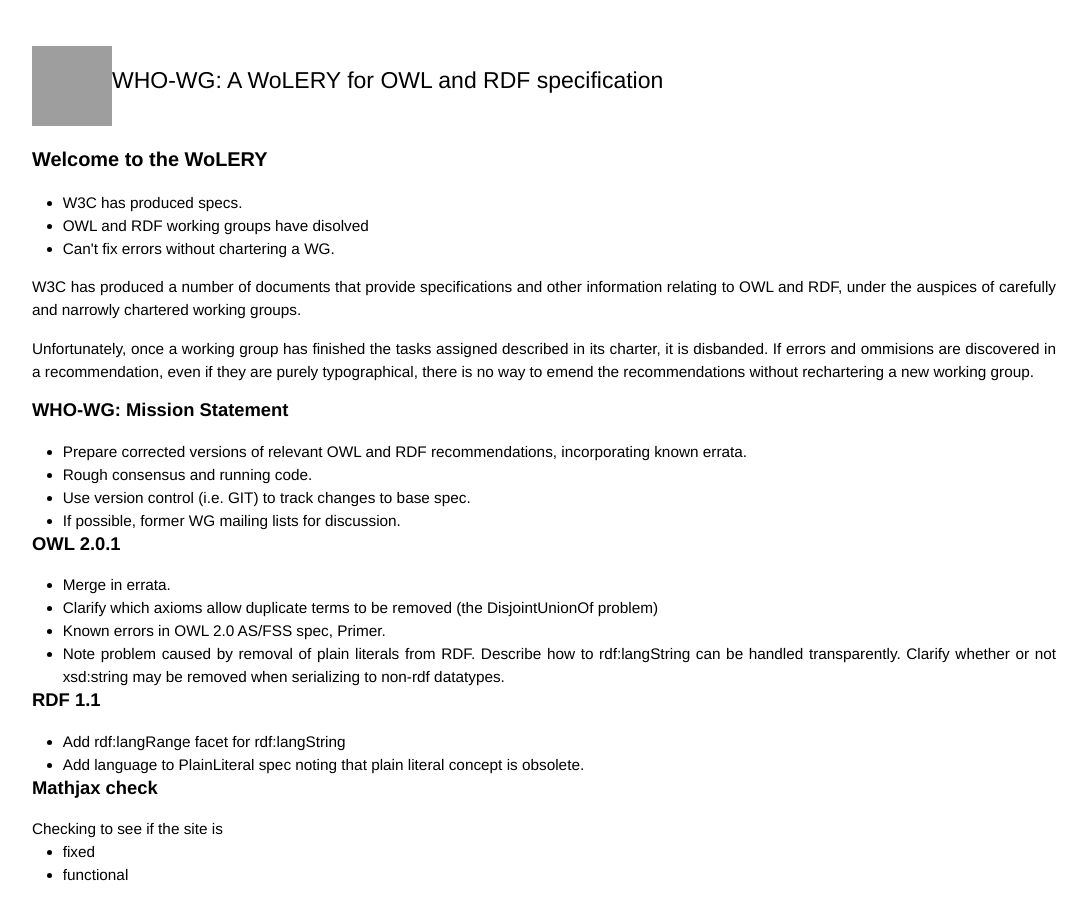
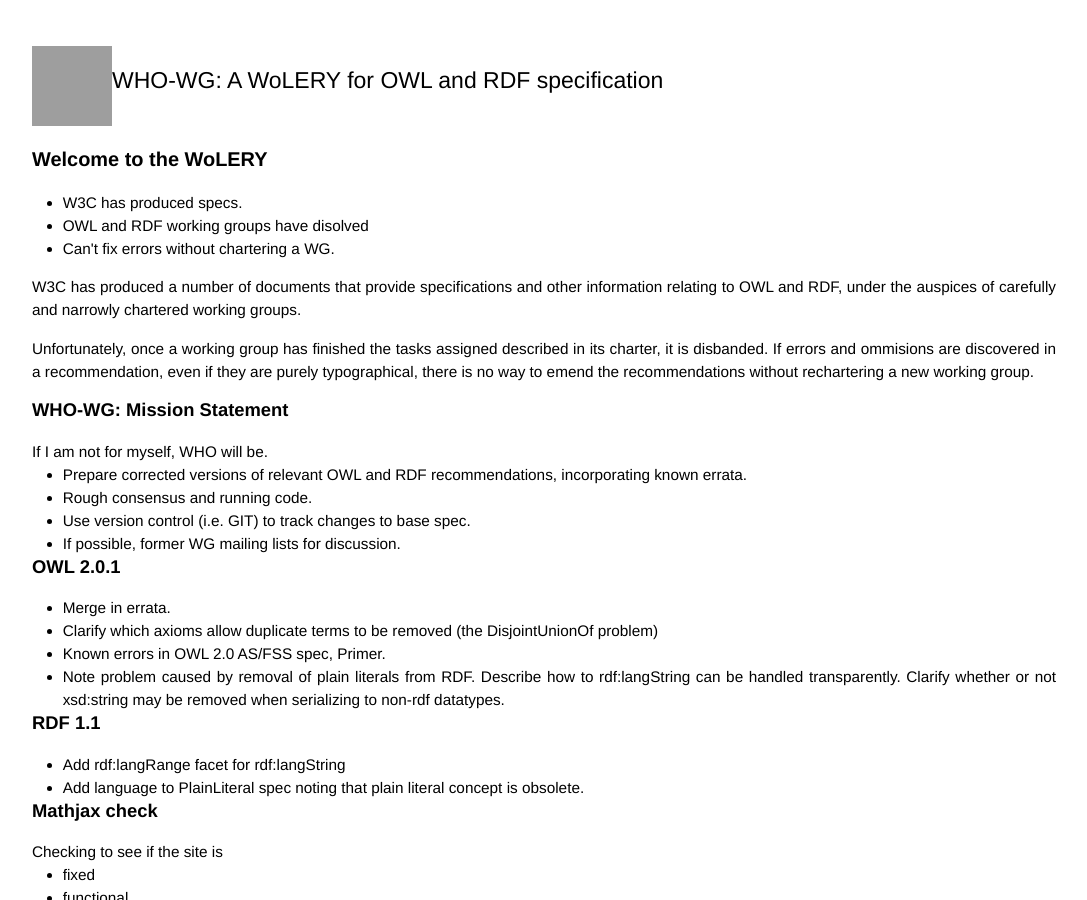
Before and after one commit to WHO-WG/WHO-WG.github.io, a Jekyll site: the page built from index.html, in a window 1280 px wide and 900 px high. Shown: the whole window, without its empty margins (96-1183 px from the left). Built offline with Jekyll 4.4.1, drawn with Linux system fonts in a browser that asks for light colours; Markdown is read by kramdown in place of the engine named in the settings; formulas are drawn with MathJax 3; grey boxes are pictures that could not be loaded.

Commit message:
header change

```diff
--- a/index.html
+++ b/index.html
@@ -17,6 +17,9 @@
 a recommendation, even if they are purely typographical, there is no
 way to emend the recommendations without rechartering a new working group. </p>
 <h2>WHO-WG: Mission Statement</h2>
+<blockquote>
+   If I am not for myself, WHO will be.
+</blockquote>
 <ul>
   <li> Prepare corrected versions of relevant OWL and RDF
   recommendations, incorporating known errata.
```
